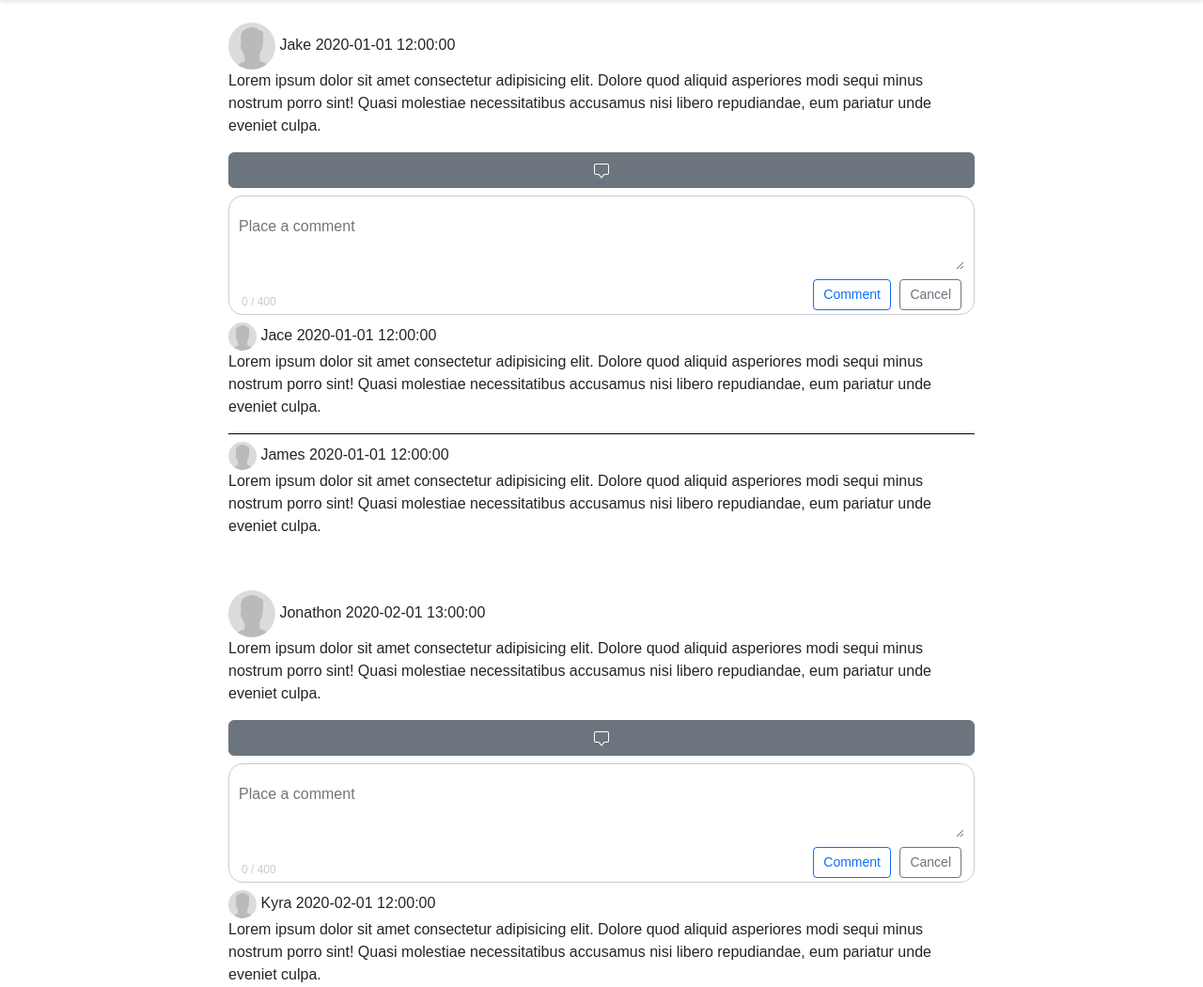
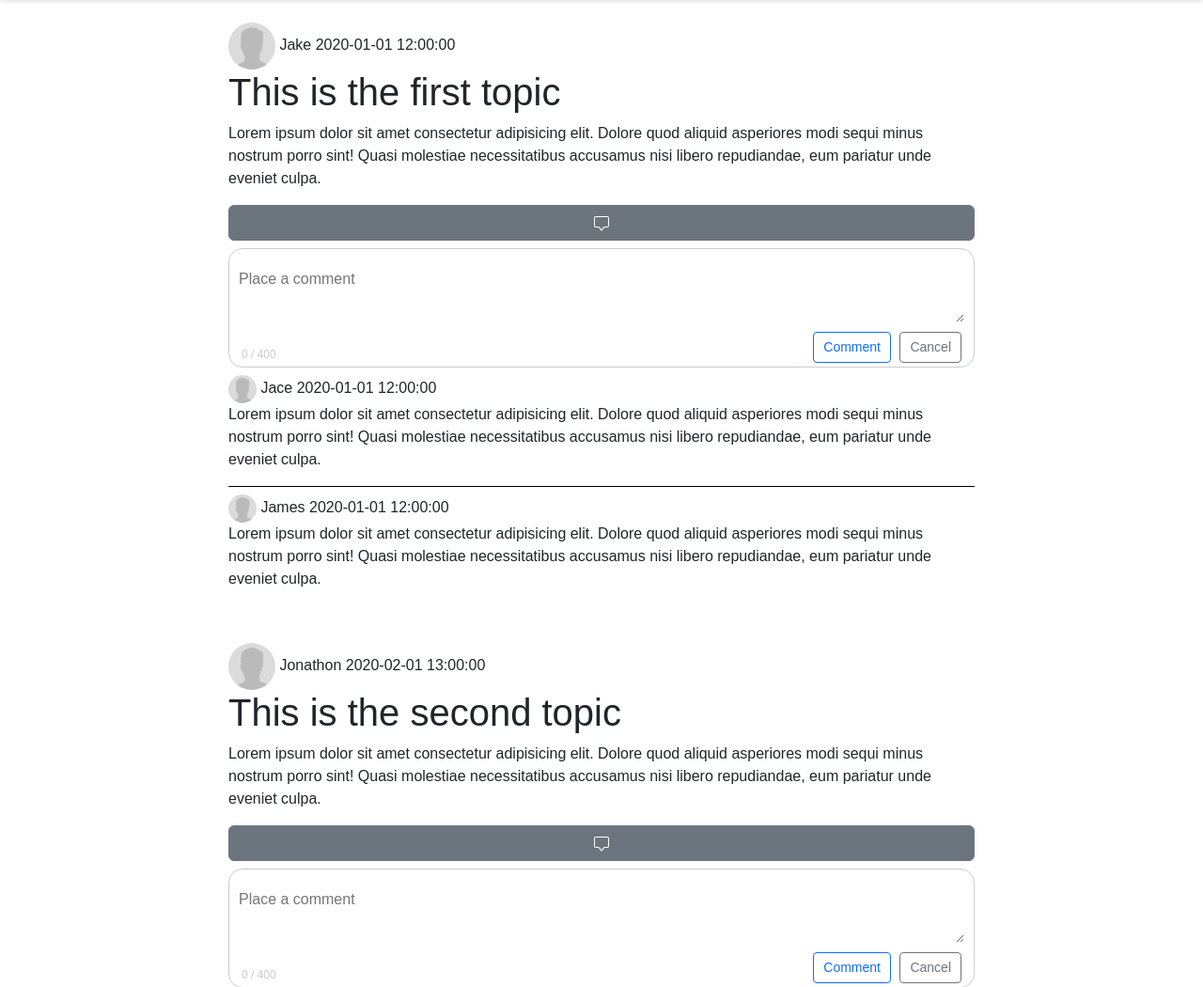
Before and after one commit to kyra-luo/flaskProject, a Flask app: page / in a window 1280 px wide. Shown: the part 65-1115 px from the top of the page at 94% size. Run offline with Flask 3, Linux system fonts and the light colour scheme; some libraries are stand-ins or nearby versions.

Commit message:
adding the topic to the post

```diff
--- a/app/routes.py
+++ b/app/routes.py
@@ -10,7 +10,7 @@ sample_posts = "Lorem ipsum dolor sit amet consectetur adipisicing elit. Dolore
 def test():
     form = CommentForm()
     posts = [{'id': 1,
-             'topic': 'Topic',
+             'topic': 'This is the first topic',
              'body': sample_posts,
              'author': 'Jake',
              'time_stamp': '2020-01-01 12:00:00',
@@ -18,7 +18,7 @@ def test():
                 {'comment': 'Comment 2', 'comment_body': sample_posts, 'author': 'James', 'time_stamp': '2020-01-01 12:00:00'}]
              },
              {'id': 2,
-             'topic': 'Topic',
+             'topic': 'This is the second topic',
              'body': sample_posts,
              'author': 'Jonathon',
              'time_stamp': '2020-02-01 13:00:00',
--- a/app/templates/_post.html
+++ b/app/templates/_post.html
@@ -6,6 +6,9 @@
             <img src="/static/avatar/Screenshot 2024-03-22 at 5.56.01 pm.jpeg" alt="" class="post-user-avatar">
             <span class="post-user-name">{{ post.author }}</span>
             <span class="post-date">{{ post.time_stamp }}</span>
+        </div>
+        <div class="post-topic">
+            <h1>{{ post.topic }}</h1>
         </div>
         <div class="post-content">
             <p class="post-text">{{ post.body }}</p>
```
